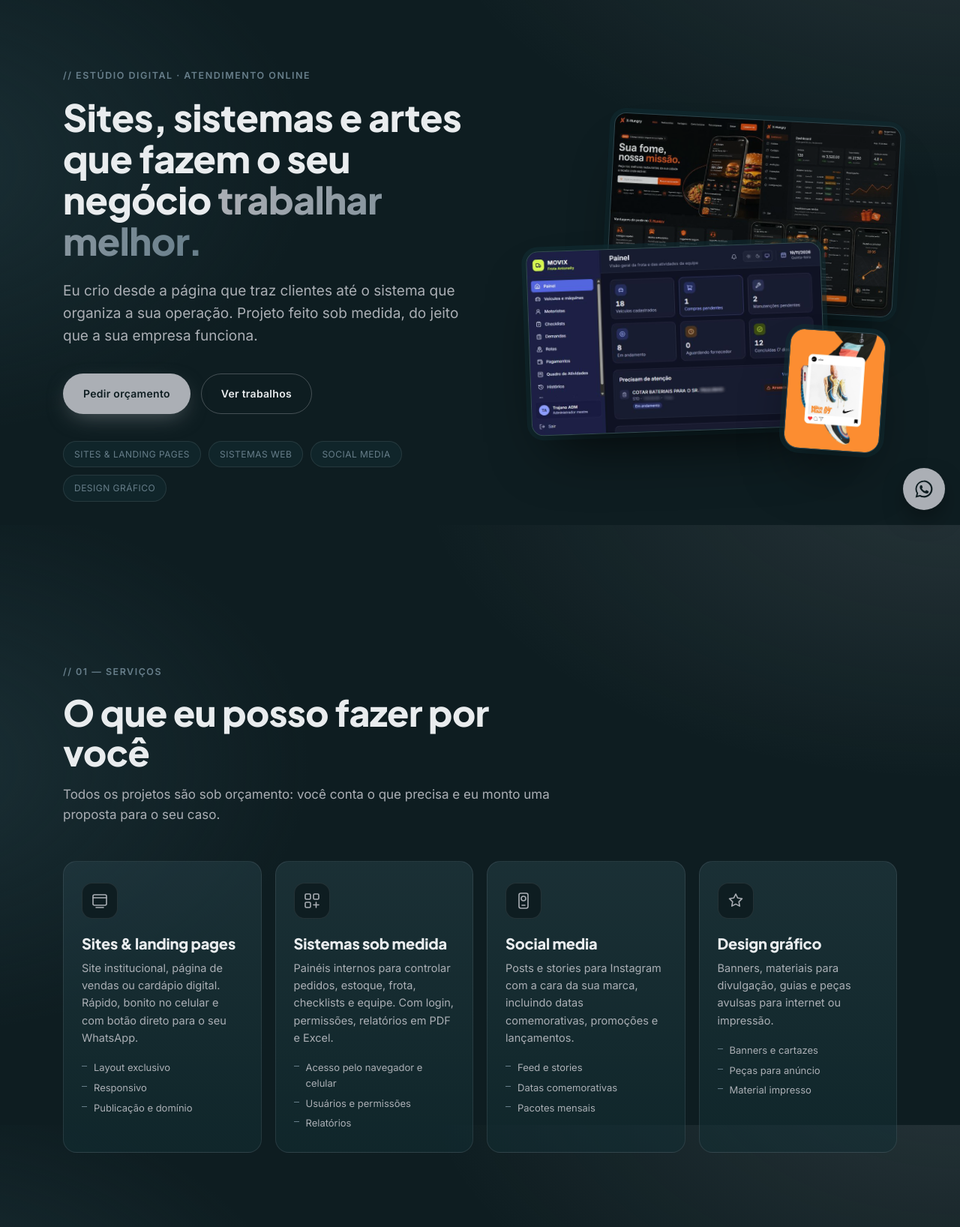
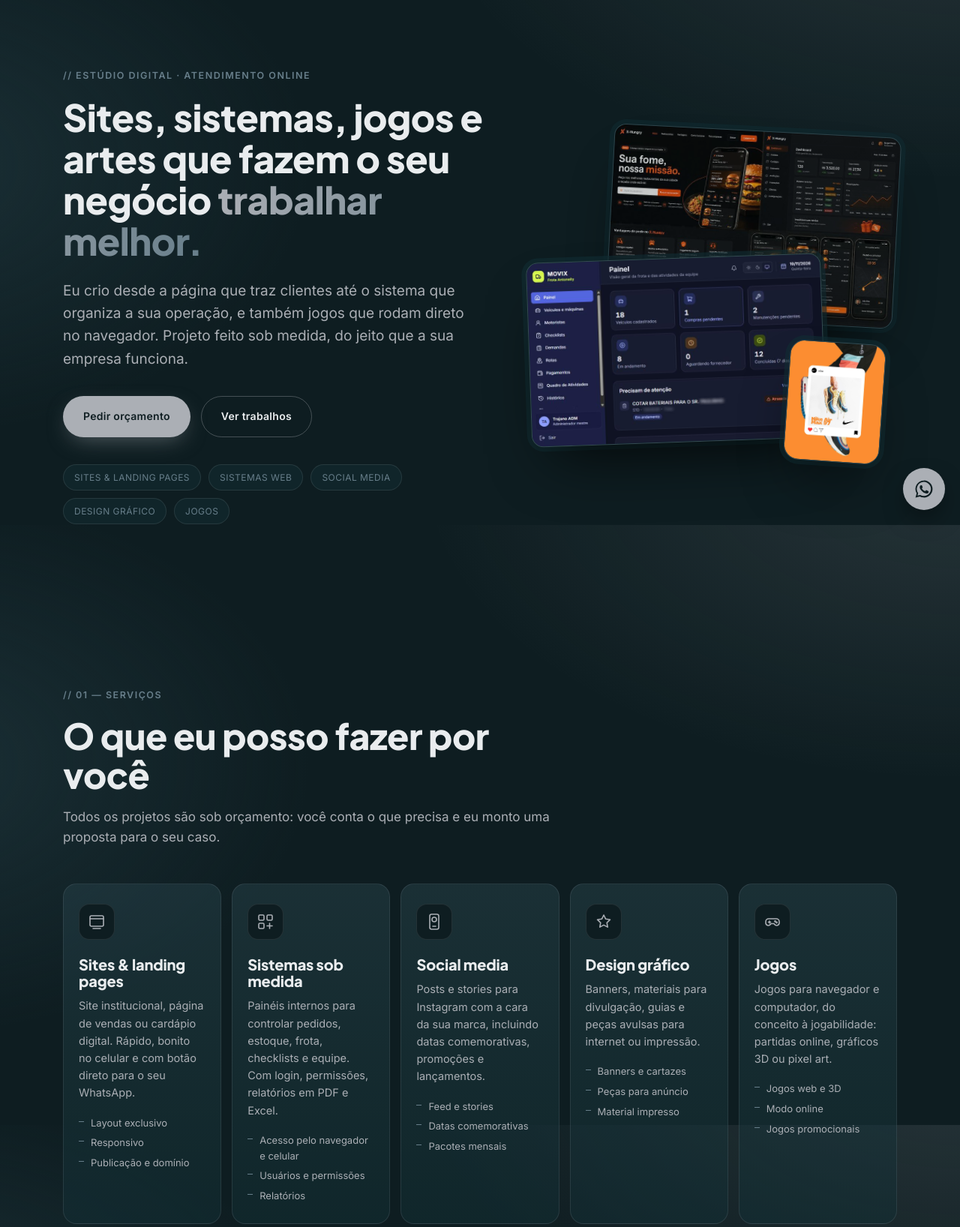
Before and after one commit to Trajano22/prodigo_o, a plain HTML site: page index.html in a window 1280 px wide. Shown: the part 100-1736 px from the top of the page at 75% size. Drawn offline with Linux system fonts and the light colour scheme.

Commit message:
Adiciona jogos: serviço, filtro, Xadrez Prisma como jogo e card Chess & Rua Morta
Co-Authored-By: Claude Opus 5.5 <noreply@anthropic.com>

```diff
--- a/index.html
+++ b/index.html
@@ -3,8 +3,8 @@
 <head>
   <meta charset="utf-8">
   <meta name="viewport" content="width=device-width, initial-scale=1">
-  <title>Prodigo_o — Sites, sistemas e design</title>
-  <meta name="description" content="Prodigo_o cria sites, sistemas sob medida e artes para redes sociais. Peça seu orçamento.">
+  <title>Prodigo_o — Sites, sistemas, jogos e design</title>
+  <meta name="description" content="Prodigo_o cria sites, sistemas sob medida, jogos e artes para redes sociais. Peça seu orçamento.">
   <meta name="theme-color" content="#0E1D21">
   <link rel="preconnect" href="https://fonts.googleapis.com">
   <link rel="preconnect" href="https://fonts.gstatic.com" crossorigin>
@@ -35,8 +35,8 @@
   <section class="hero">
     <div class="hero-text">
       <p class="eyebrow">// estúdio digital · atendimento online</p>
-      <h1>Sites, sistemas e artes que fazem o seu negócio <em>trabalhar melhor.</em></h1>
-      <p class="lead">Eu crio desde a página que traz clientes até o sistema que organiza a sua operação. Projeto feito sob medida, do jeito que a sua empresa funciona.</p>
+      <h1>Sites, sistemas, jogos e artes que fazem o seu negócio <em>trabalhar melhor.</em></h1>
+      <p class="lead">Eu crio desde a página que traz clientes até o sistema que organiza a sua operação, e também jogos que rodam direto no navegador. Projeto feito sob medida, do jeito que a sua empresa funciona.</p>
       <div class="hero-cta">
         <a href="#contato" class="btn btn-light">Pedir orçamento</a>
         <a href="#trabalhos" class="btn btn-ghost">Ver trabalhos</a>
@@ -46,6 +46,7 @@
         <li>Sistemas web</li>
         <li>Social media</li>
         <li>Design gráfico</li>
+        <li>Jogos</li>
       </ul>
     </div>
     <div class="hero-visual" aria-hidden="true">
@@ -87,6 +88,12 @@
         <p>Banners, materiais para divulgação, guias e peças avulsas para internet ou impressão.</p>
         <ul><li>Banners e cartazes</li><li>Peças para anúncio</li><li>Material impresso</li></ul>
       </article>
+      <article class="service">
+        <div class="service-icon"><svg viewBox="0 0 24 24"><path d="M7 8h10a4 4 0 0 1 4 4v1.5a3.5 3.5 0 0 1-6.3 2.1L14 14.5h-4l-.7 1.1A3.5 3.5 0 0 1 3 13.5V12a4 4 0 0 1 4-4z"/><path d="M8 11v3M6.5 12.5h3"/><circle cx="15.5" cy="11.5" r=".6"/><circle cx="17.5" cy="13" r=".6"/></svg></div>
+        <h3>Jogos</h3>
+        <p>Jogos para navegador e computador, do conceito à jogabilidade: partidas online, gráficos 3D ou pixel art.</p>
+        <ul><li>Jogos web e 3D</li><li>Modo online</li><li>Jogos promocionais</li></ul>
+      </article>
     </div>
   </section>
 
@@ -102,6 +109,7 @@
       <button class="filter" data-filter="sistemas" role="tab" aria-selected="false">Sistemas</button>
       <button class="filter" data-filter="sites" role="tab" aria-selected="false">Sites</button>
       <button class="filter" data-filter="design" role="tab" aria-selected="false">Design &amp; social</button>
+      <button class="filter" data-filter="jogos" role="tab" aria-selected="false">Jogos</button>
     </div>
 
     <div class="works">
@@ -169,15 +177,27 @@
         </div>
       </article>
 
-      <article class="work" data-cat="sites">
+      <article class="work" data-cat="jogos">
         <div class="work-gallery" data-gallery>
           <img src="img/xadrez-prisma.jpg" alt="Xadrez Prisma — jogo no navegador" loading="lazy">
         </div>
         <div class="work-info">
-          <span class="tag">Experiência web</span>
+          <span class="tag">Jogo</span>
           <h3>Xadrez Prisma</h3>
-          <p>Jogo de xadrez 3D que roda direto no navegador, com modo online.</p>
+          <p>Jogo de xadrez 3D com câmera isométrica, cenário de floresta e modo online. Roda direto no navegador.</p>
           <a class="link" href="https://trajano22.github.io/xadrez-prisma/" target="_blank" rel="noopener">Jogar agora ↗</a>
+        </div>
+      </article>
+
+      <article class="work" data-cat="jogos">
+        <div class="work-gallery" data-gallery>
+          <img src="img/jogo-chess.jpg" alt="Chess — xadrez isométrico em Python" loading="lazy">
+          <img src="img/jogo-ruamorta.jpg" alt="Rua Morta — survival pós-apocalíptico" loading="lazy">
+        </div>
+        <div class="work-info">
+          <span class="tag">Jogos</span>
+          <h3>Chess &amp; Rua Morta</h3>
+          <p>Chess, um xadrez isométrico feito em Python/Pygame, e Rua Morta, um jogo de sobrevivência pós-apocalíptico.</p>
         </div>
       </article>
     </div>
@@ -223,6 +243,7 @@
           <label class="chip"><input type="checkbox" name="servico" value="Sistema sob medida"><span>Sistema</span></label>
           <label class="chip"><input type="checkbox" name="servico" value="Social media"><span>Social media</span></label>
           <label class="chip"><input type="checkbox" name="servico" value="Design gráfico"><span>Design</span></label>
+          <label class="chip"><input type="checkbox" name="servico" value="Jogo"><span>Jogo</span></label>
         </div>
       </fieldset>
       <label>Conte um pouco sobre o projeto
@@ -246,7 +267,7 @@
 
 <footer class="footer">
   <span class="footer-brand"><img src="img/logo.svg" alt="" width="26" height="26"><span class="logo-text">Prodigo_o</span></span>
-  <span>© <span id="ano"></span> · Sites, sistemas e design sob orçamento</span>
+  <span>© <span id="ano"></span> · Sites, sistemas, jogos e design sob orçamento</span>
   <a href="#topo">Voltar ao topo ↑</a>
 </footer>
 
--- a/style.css
+++ b/style.css
@@ -117,9 +117,9 @@ h1, h2, h3 { font-family: var(--display); color: var(--white); line-height: 1.1;
 .section-sub { margin-top: 16px; font-size: 17px; }
 
 /* ── Serviços ── */
-.services { display: grid; grid-template-columns: repeat(4, minmax(0, 1fr)); gap: 18px; }
+.services { display: grid; grid-template-columns: repeat(5, minmax(0, 1fr)); gap: 14px; }
 .service {
-  padding: 28px 24px; border-radius: var(--radius);
+  padding: 26px 20px; border-radius: var(--radius);
   background: linear-gradient(180deg, rgba(37,63,71,0.55), rgba(18,46,52,0.55));
   border: 1px solid var(--line);
   transition: transform .25s, border-color .25s;
@@ -295,6 +295,7 @@ h1, h2, h3 { font-family: var(--display); color: var(--white); line-height: 1.1;
 /* ── Responsivo ── */
 @media (max-width: 1080px) {
   .services { grid-template-columns: repeat(2, minmax(0, 1fr)); }
+  .services .service:last-child { grid-column: span 2; }
   .works { grid-template-columns: repeat(2, minmax(0, 1fr)); }
   .steps { grid-template-columns: repeat(2, minmax(0, 1fr)); }
 }
@@ -321,6 +322,7 @@ h1, h2, h3 { font-family: var(--display); color: var(--white); line-height: 1.1;
 }
 @media (max-width: 640px) {
   .services, .works, .steps { grid-template-columns: 1fr; }
+  .services .service:last-child { grid-column: auto; }
   .work-wide { grid-column: auto; }
   .work-gallery, .work-wide .work-gallery { height: 210px; }
   .steps li { padding: 24px 4px; }
```
Also changed, not shown: img/jogo-chess.jpg (added), img/jogo-ruamorta.jpg (added).
